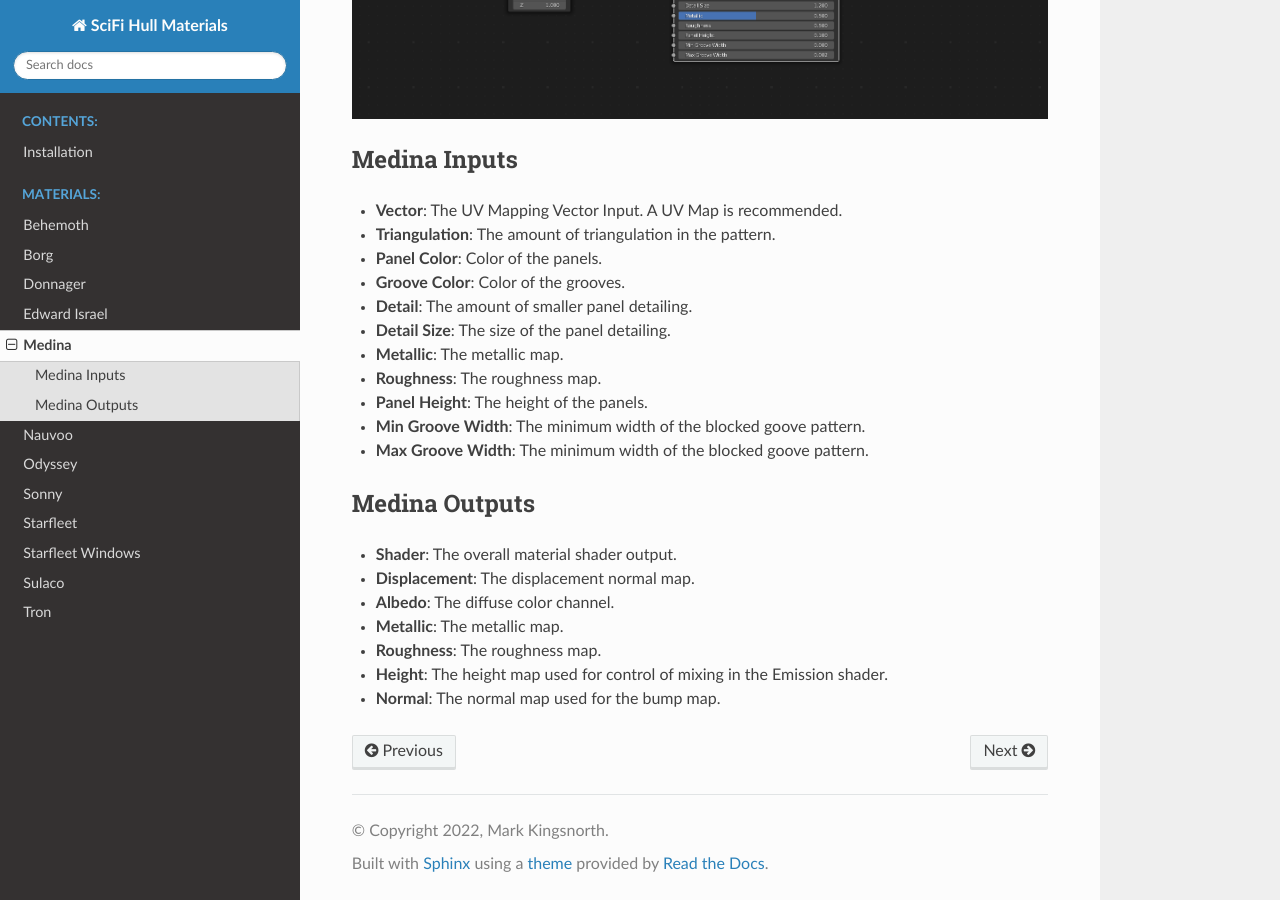
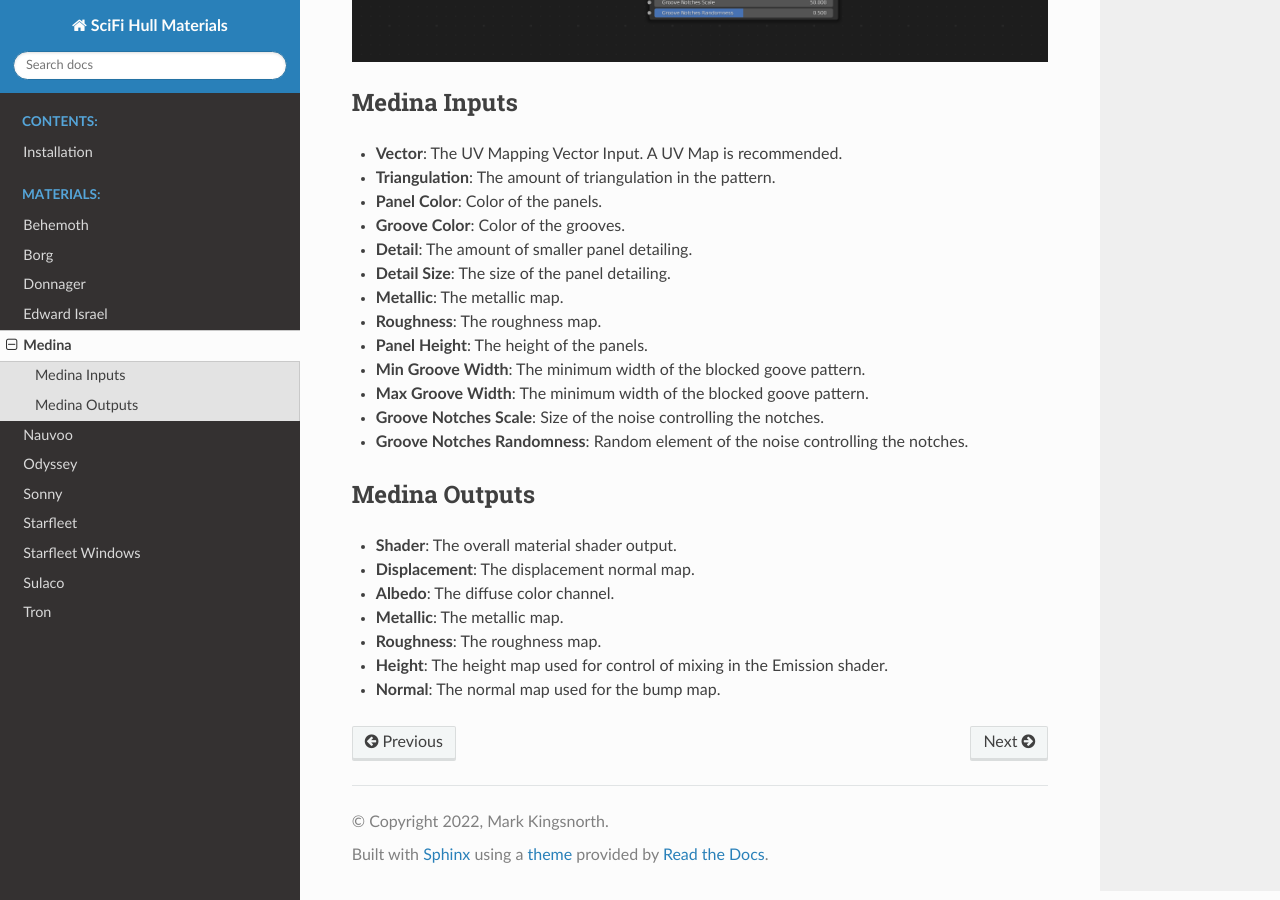
Before and after one commit to mkingsnorth/hull_material_docs, a Sphinx documentation site: the page built from docs/mat_medina.rst, in a window 1280 px wide and 900 px high, scrolled down 1238 px. Built offline with Sphinx 7.4.7 and the Read the Docs theme 2.0.0, drawn with Linux system fonts in a browser that asks for light colours.

Commit message:
Added latest hull materials

```diff
--- a/docs/mat_medina.rst
+++ b/docs/mat_medina.rst
@@ -31,7 +31,8 @@ Medina Inputs
 * **Panel Height**: The height of the panels.
 * **Min Groove Width**: The minimum width of the blocked goove pattern.
 * **Max Groove Width**: The minimum width of the blocked goove pattern.
-
+* **Groove Notches Scale**: Size of the noise controlling the notches.
+* **Groove Notches Randomness**: Random element of the noise controlling the notches.
 
 Medina Outputs
 **************************************
```
Also changed, not shown: docs/_static/images/nodes_medina.png.
